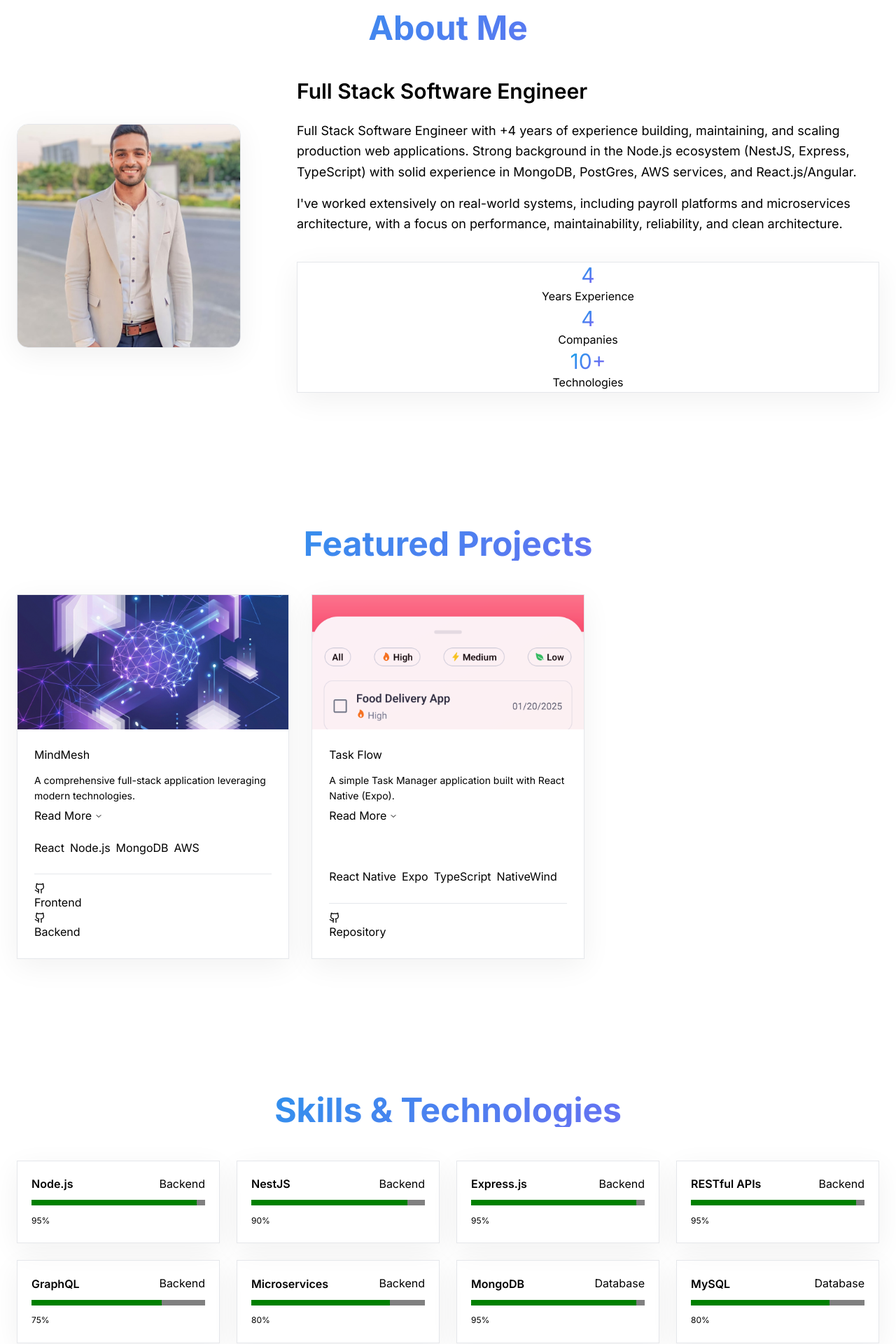
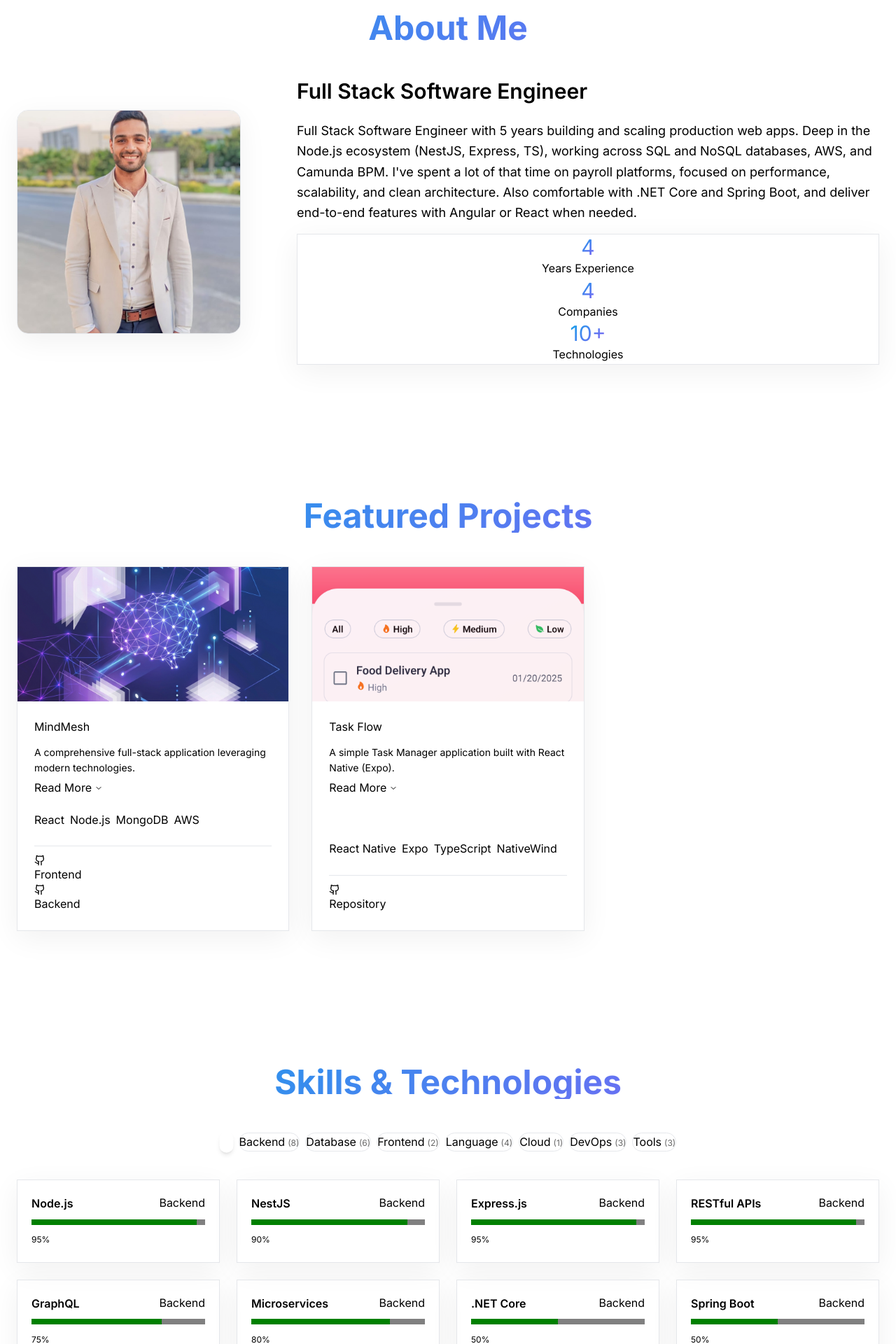
Before and after one commit to mahmoud-farag/Farag, a React (Vite) app: page / in a window 1280 px wide. Shown: the part 880-2800 px from the top of the page at 70% size. Built offline with nearby package versions, Linux system fonts and the light colour scheme.

Commit message:
additional updates, to be up to date

```diff
--- a/src/components/About.jsx
+++ b/src/components/About.jsx
@@ -25,13 +25,11 @@ function About() {
                             Full Stack Software Engineer
                         </h3>
                         <p className="text-base-content/70 text-lg mb-4 leading-relaxed">
-                            Full Stack Software Engineer with +4 years of experience building, maintaining, and scaling production web applications.
-                            Strong background in the Node.js ecosystem (NestJS, Express, TypeScript) with solid experience in MongoDB, PostGres,
-                            AWS services, and React.js/Angular.
-                        </p>
-                        <p className="text-base-content/70 text-lg mb-10 leading-relaxed">
-                            I've worked extensively on real-world systems, including payroll platforms and microservices architecture,
-                            with a focus on performance, maintainability, reliability, and clean architecture.
+                            Full Stack Software Engineer with 5 years building and scaling production web apps.
+
+                            Deep in the Node.js ecosystem (NestJS, Express, TS), working across SQL and NoSQL databases, AWS, and Camunda BPM. I've spent a lot of that time on payroll platforms, focused on performance, scalability, and clean architecture.
+
+                            Also comfortable with .NET Core and Spring Boot, and deliver end-to-end features with Angular or React when needed.
                         </p>
 
                         {/* DaisyUI stats component */}
--- a/src/components/Hero.jsx
+++ b/src/components/Hero.jsx
@@ -46,9 +46,11 @@ function Hero() {
               className="text-base-content/70 text-lg md:text-xl mb-8 leading-relaxed animate-fade-in-up opacity-0"
               style={{ animationDelay: '0.3s', animationFillMode: 'forwards' }}
             >
-              Full Stack Software Engineer with +4 years of experience building, maintaining, and scaling production web applications.
-              Strong background in the Node.js ecosystem (NestJS, Express, TypeScript) with solid experience in MongoDB, PostGres,
-              AWS services, and React.js/Angular. Passionate about clean architecture, microservices, and maintainable systems.
+              Full Stack Software Engineer with 5 years building and scaling production web apps.
+
+              Deep in the Node.js ecosystem (NestJS, Express, TS), working across SQL and NoSQL databases, AWS, and Camunda BPM. I've spent a lot of that time on payroll platforms, focused on performance, scalability, and clean architecture.
+
+              Also comfortable with .NET Core and Spring Boot, and deliver end-to-end features with Angular or React when needed.
             </p>
 
             <div
--- a/src/components/Skills.jsx
+++ b/src/components/Skills.jsx
@@ -1,3 +1,5 @@
+import { useState } from 'react';
+
 const skills = [
     { name: 'Node.js', category: 'Backend', level: 95 },
     { name: 'NestJS', category: 'Backend', level: 90 },
@@ -5,6 +7,8 @@ const skills = [
     { name: 'RESTful APIs', category: 'Backend', level: 95 },
     { name: 'GraphQL', category: 'Backend', level: 75 },
     { name: 'Microservices', category: 'Backend', level: 80 },
+    { name: '.NET Core', category: 'Backend', level: 50 },
+    { name: 'Spring Boot', category: 'Backend', level: 50 },
     { name: 'MongoDB', category: 'Database', level: 95 },
     { name: 'MySQL', category: 'Database', level: 80 },
     { name: 'PostgreSQL', category: 'Database', level: 75 },
@@ -15,9 +19,15 @@ const skills = [
     { name: 'React.js', category: 'Frontend', level: 85 },
     { name: 'TypeScript', category: 'Language', level: 90 },
     { name: 'JavaScript', category: 'Language', level: 95 },
+    { name: 'Java', category: 'Language', level: 70 },
+    { name: 'C#', category: 'Language', level: 70 },
     { name: 'AWS', category: 'Cloud', level: 75 },
     { name: 'Docker', category: 'DevOps', level: 75 },
     { name: 'Kubernetes', category: 'DevOps', level: 65 },
+    { name: 'CI/CD Pipelines', category: 'DevOps', level: 80 },
+    { name: 'GitHub Copilot', category: 'Tools', level: 95 },
+    { name: 'Claude Code', category: 'Tools', level: 95 },
+    { name: 'Camunda BPM', category: 'Tools', level: 65 },
 ];
 
 const categoryColors = {
@@ -27,29 +37,72 @@ const categoryColors = {
     Language: 'badge-warning',
     Cloud: 'badge-info',
     DevOps: 'badge-success',
+    Tools: 'badge-error',
+};
+
+const filterButtonColors = {
+    All: 'btn-neutral',
+    Backend: 'btn-primary',
+    Database: 'btn-secondary',
+    Frontend: 'btn-accent',
+    Language: 'btn-warning',
+    Cloud: 'btn-info',
+    DevOps: 'btn-success',
+    Tools: 'btn-error',
 };
 
 const extraSkills = [
     'Lambda', 'S3', 'SQS', 'Fargate', 'CloudWatch', 'AWS CDK (IaC)',
     'Jenkins', 'Git', 'GitLab', 'GitHub Actions', 'CI/CD Pipelines',
     'Tailwind CSS', 'Bootstrap', 'StyledComponents',
-    'Agile/Scrum', 'Camunda PBM', 'Spring Boot (basics)', 'Java (basics)',
+    'Agile/Scrum', 'Java (basics)',
     'Codex', 'Antigravity', 'Claude-code (Ollama)',
 ];
 
+const categories = ['All', ...Object.keys(categoryColors)];
+
 function Skills() {
+    const [activeFilter, setActiveFilter] = useState('All');
+
+    const filteredSkills = activeFilter === 'All'
+        ? skills
+        : skills.filter((s) => s.category === activeFilter);
+
     return (
         <section className="py-24 bg-base-100 transition-colors duration-300" id="skills">
             <div className="container mx-auto px-6">
                 <h2 className="section-title">Skills &amp; Technologies</h2>
 
+                {/* Category Filter Tabs */}
+                <div className="flex flex-wrap justify-center gap-2 mb-10">
+                    {categories.map((cat) => (
+                        <button
+                            key={cat}
+                            id={`filter-${cat.toLowerCase()}`}
+                            onClick={() => setActiveFilter(cat)}
+                            className={`btn btn-sm rounded-full transition-all duration-300 ${
+                                activeFilter === cat
+                                    ? `${filterButtonColors[cat]} text-white shadow-md scale-105`
+                                    : 'btn-ghost border border-base-300 hover:scale-105'
+                            }`}
+                        >
+                            {cat}
+                            {cat !== 'All' && (
+                                <span className="ml-1 opacity-60 text-xs">
+                                    ({skills.filter((s) => s.category === cat).length})
+                                </span>
+                            )}
+                        </button>
+                    ))}
+                </div>
+
                 {/* Skills Grid — DaisyUI card + progress */}
                 <div className="grid grid-cols-1 sm:grid-cols-2 lg:grid-cols-4 gap-6 mb-16">
-                    {skills.map((skill, index) => (
+                    {filteredSkills.map((skill, index) => (
                         <div
                             key={skill.name}
                             className="card bg-base-100 border border-base-300 shadow-card hover:-translate-y-1 hover:border-primary/30 hover:shadow-glow transition-all duration-300 animate-fade-in-up opacity-0"
-                            style={{ animationDelay: `${index * 0.1}s`, animationFillMode: 'forwards' }}
+                            style={{ animationDelay: `${index * 0.07}s`, animationFillMode: 'forwards' }}
                         >
                             <div className="card-body p-5 gap-3">
                                 <div className="flex items-center justify-between">
```
Also changed, not shown: 1 other file (tests, documents, lock files or other folders).
